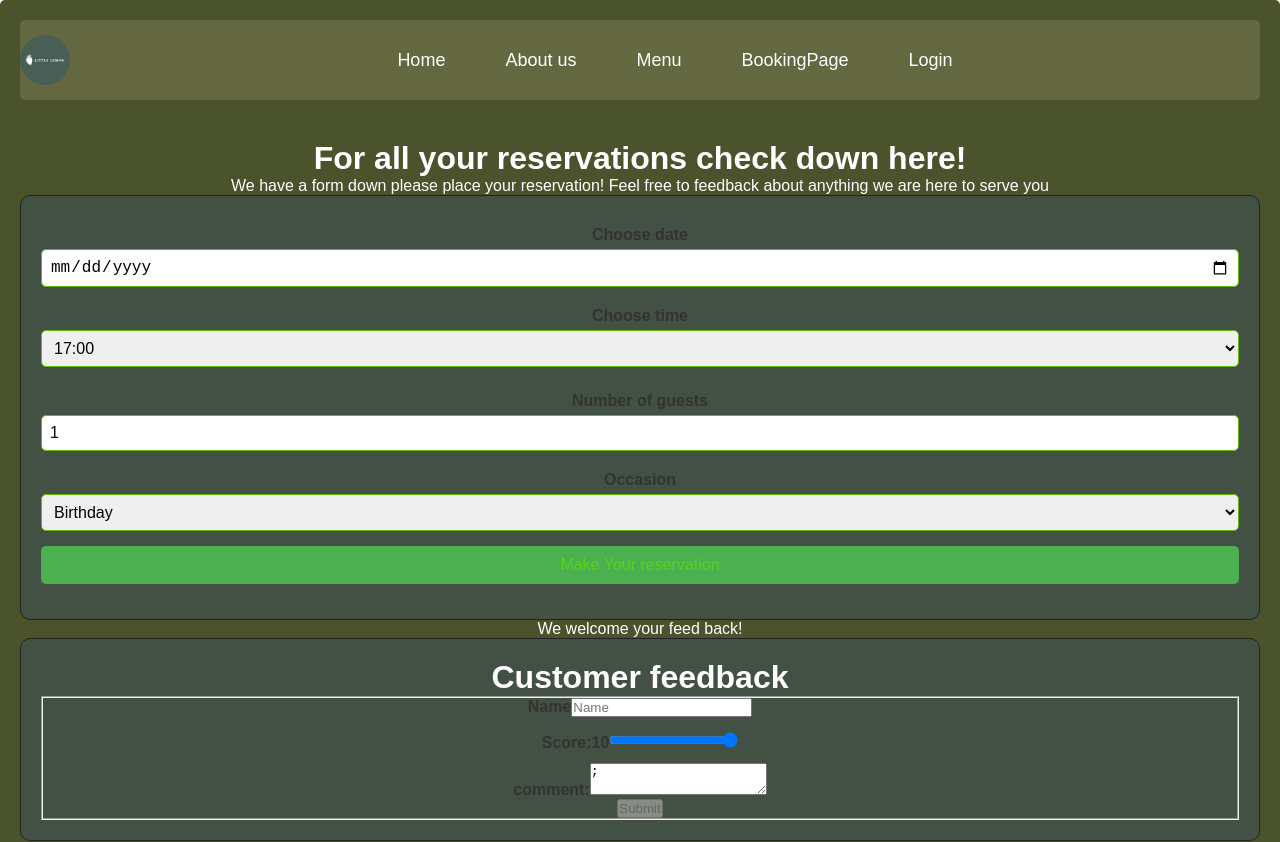
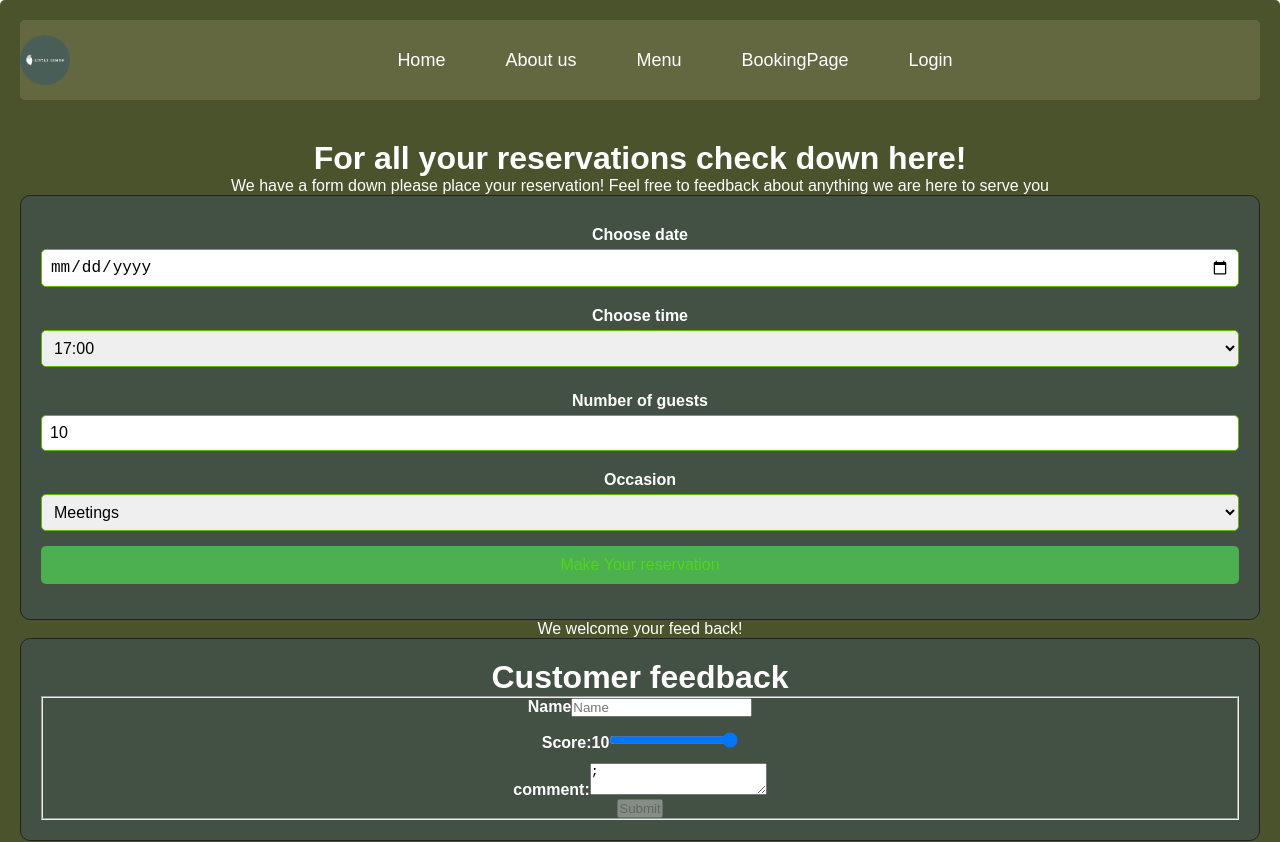
Before and after one commit to nawagirwacatherine/my-app, a React (Create React App) app: page /BookingPage in a window 1280 px wide. Shown: the top 842 px of the page. Built offline with nearby package versions, Linux system fonts and the light colour scheme.

Commit message:
changed color

```diff
--- a/src/BookingPage.js
+++ b/src/BookingPage.js
@@ -14,7 +14,7 @@ function BookingPage() {
    const[comment, setComment]= useState(";")
    const [date, setDate] = useState("");
    const [time, setTime] = useState("");
-   const [guests, setGuests] = useState(1);
+   const [guests, setGuests] = useState(10);
    const [occasion, setOccasion] = useState("");
   const handleSubmit = (e) =>{
     e.preventDefault();
@@ -81,8 +81,10 @@ function BookingPage() {
       value={occasion}
       onChange={(e) => setOccasion(e.target.value)}
     >
+      <option >Meetings</option>
+      <option >Anniversary</option>
       <option >Birthday</option>
-      <option >Anniversary</option>
+      <option >Baby shower</option>
     </select>
     <input type="Submit" value="Make Your reservation"/>
     </form>
--- a/src/style.css
+++ b/src/style.css
@@ -26,7 +26,7 @@ label {
     margin-top: 10px;
     margin-bottom: 5px;
     font-weight: bold;
-    color: #333;
+    color: white;
   }
 
 input[type="date"],
```
